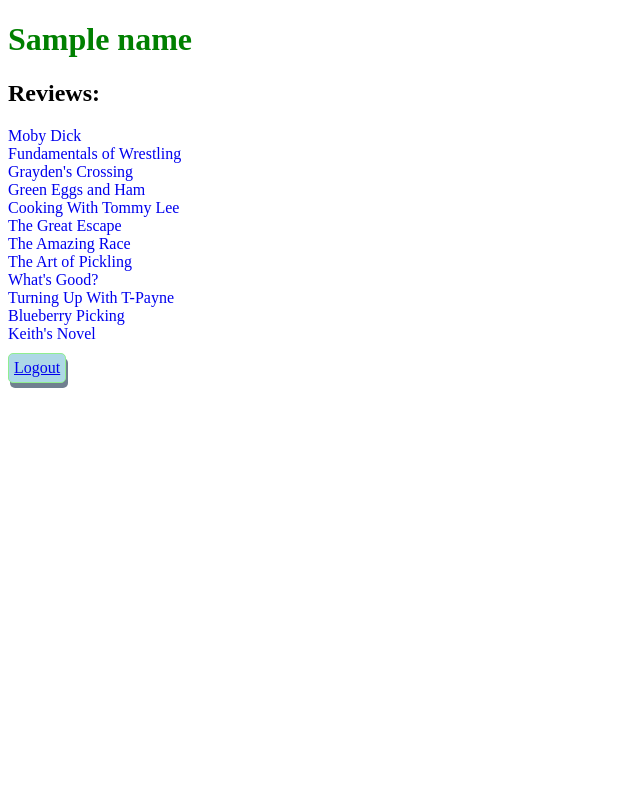
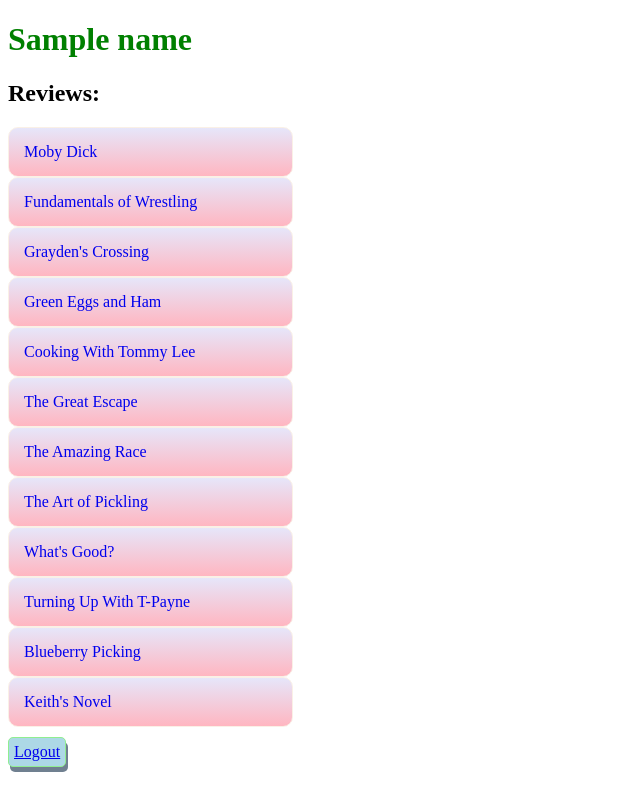
Before and after one commit to paulwine/belt_review, a Django app: template main/apps/belt_review/templates/user.html in a window 1280 px wide. Shown: the whole page, without its empty margins (0-640 px from the left). Run offline with Django 3.2, Linux system fonts and the light colour scheme; data comes from the database, SQL or seed files in the repository; both versions use the stored data as it was after the commit; tables that the repository leaves empty hold one stand-in row (values such as "Sample post"); the template is opened without the code that fills it: values that come from a table or form of the project are taken from there, most other values are stand-ins (such as "Sample title", 1, 10 or a date in 2020); parts of the project's set-up code (start-up, migrations or seed data) failed here and were passed over.

Commit message:
Minor CSS adjustments.  Ratings display on user page

```diff
--- a/main/apps/belt_review/static/css/style.css
+++ b/main/apps/belt_review/static/css/style.css
@@ -50,3 +50,10 @@ h1{
     margin-top: 10px;
     box-shadow: 2px 5px slategrey;
 }
+.user_review{
+    background: linear-gradient(lavender, lightpink);
+    border: 1px solid linen;
+    border-radius: 10px;
+    width: 20%;
+    padding: 15px;
+}
--- a/main/apps/belt_review/templates/user.html
+++ b/main/apps/belt_review/templates/user.html
@@ -12,7 +12,17 @@
     <h1>{{name}}</h1>
     <h2>Reviews:</h2>
     {% for review in reviews %}
-       <a class = "title_list" href="/review/{{review.id}}">{{review.title}}</a>
+        <div class="user_review">
+            <a class = "title_list" href="/review/{{review.id}}">{{review.title}}</a>
+                    {% for i in rating %}
+                        {% if i <= review.rating %}
+                            <img class ="star" src="{% static 'images/full.png' %}" alt="full">
+                        {% endif %}
+                        {% if i > review.rating %}
+                            <img class ="star" src="{% static 'images/blank.png' %}" alt="">
+                        {% endif %}
+                    {% endfor %}
+        </div>
     {% endfor %}
     <a class = "logout" href="/logout">Logout</a>
 </body>
--- a/main/apps/belt_review/views.py
+++ b/main/apps/belt_review/views.py
@@ -160,9 +160,11 @@ def user_display(request):
     active_user = User.objects.get(id=user_id)
     name = active_user.name
     reviews = Review.objects.filter(book_reviewers = active_user)
+
     context = {
         "name" : name,
-        "reviews" : reviews
+        "reviews" : reviews,
+        "rating" : [1, 2, 3, 4, 5]
     }
     return render(request, "user.html", context)
 
```
Also changed, not shown: main/db.sqlite3, 1 other file.
